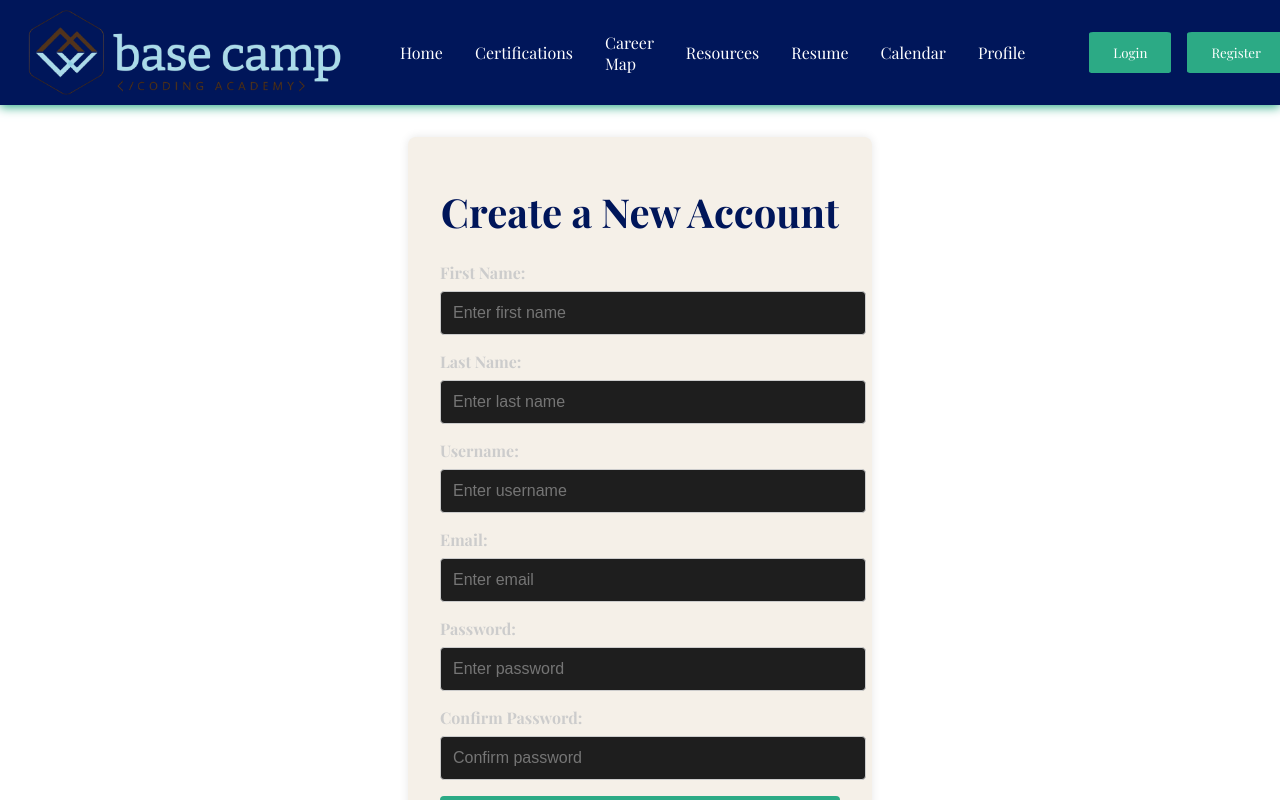
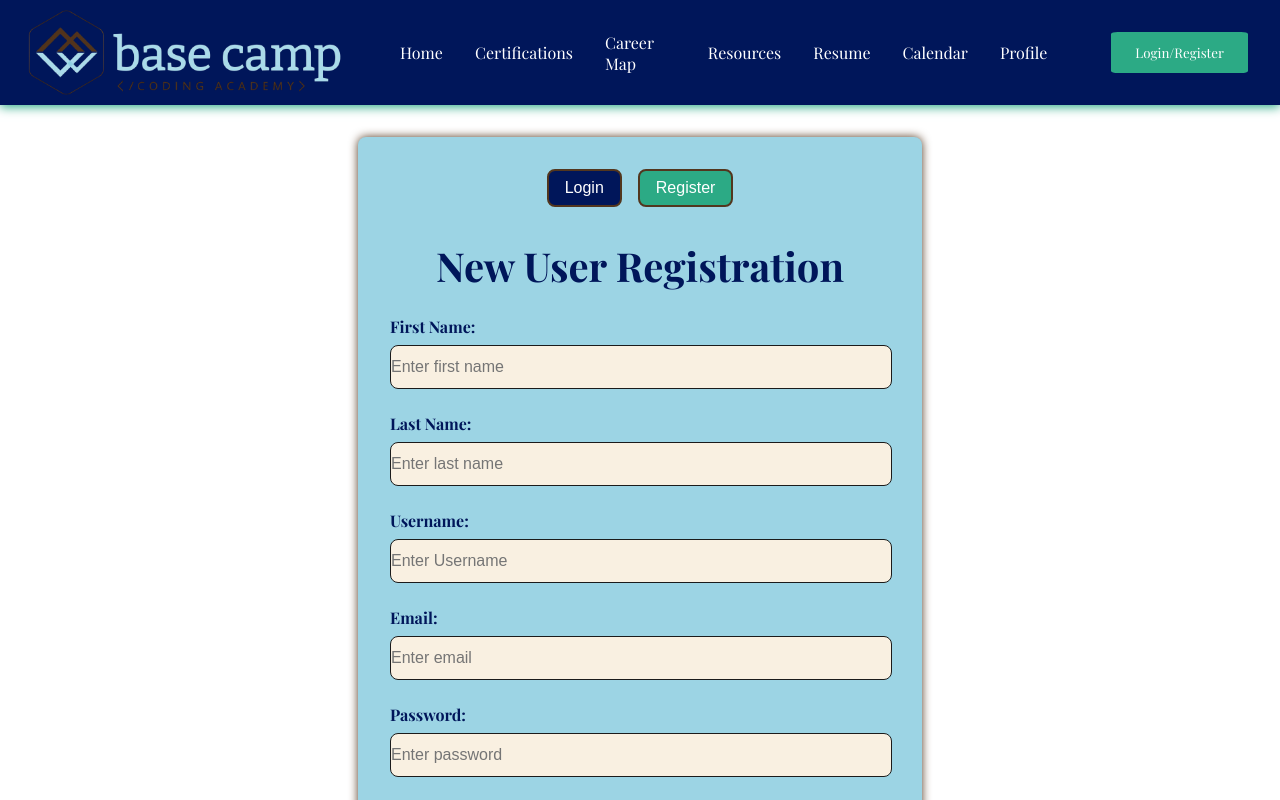
Before and after one commit to danielchristy/Endpoint-Toolkit-Frontend, a React (Create React App) app: page /register in a window 1280 px wide. Both pictures are taken after a click on the button "Register". Shown: the top 800 px of the page. Built offline with nearby package versions, Linux system fonts and the light colour scheme; no server answers.

Commit message:
more navbar styling, still working on routing/registration issues. pushing changes for career map page for spencer

```diff
--- a/src/components/NavBar/NavBar.css
+++ b/src/components/NavBar/NavBar.css
@@ -65,7 +65,7 @@
     /* justify-content: space-between; */
 }
 
-.register-button,
+/* .register-button, */
 .login-button {
     background-color: var(--wwg-green);
     color: var(--plain-white);
@@ -81,7 +81,7 @@
     display: inline-block;
 }
 
-.register-button:hover,
+/* .register-button:hover, */
 .login-button:hover {
     opacity: 0.8;
 }
--- a/src/components/NavBar/NavBar.jsx
+++ b/src/components/NavBar/NavBar.jsx
@@ -22,8 +22,8 @@ function NavBar() {
                     <li><a href="/profile">Profile</a></li>
                 </ul>
                 <ul className='user-actions'>
-                    <li><button className="login-button" a href="/login">Login</button></li>
-                    <li><button className="register-button" a href="/register">Register</button></li>
+                    <li><button className="login-button" onClick={() => "/login"}>Login/Register</button></li>
+                    {/* <li><button className="register-button" a href="/register">Register</button></li> */}
                 </ul>
             </div>
         </nav>
--- a/src/pages/CareerMap/CareerMapUtils/careerUtils.js
+++ b/src/pages/CareerMap/CareerMapUtils/careerUtils.js
@@ -63,7 +63,7 @@ export const getJobs = async (keyword) => {
 export const getJobDetails = async (onetCode) => {
     try {
         const response = await fetch(
-            `${BASE_URL}/occupation/${ORG_ID}/${onetCode}/national/0/10`,
+            `http://localhost:3001/occupation/details/${onetCode}`,
             {
                 headers: {
                     'Accept': 'application/json',
--- a/src/pages/Registration/Registration.css
+++ b/src/pages/Registration/Registration.css
@@ -1,77 +1,98 @@
 @import '../../styles/variables.css';
 
-/* :root {
-    --color-background: #ffffff;
-    --color-text: #333333;
-    --color-heading: #2f4d8c;
-    --color-accent: #00a37f;
-    --font-heading: 'Playfair Display', serif;
-    --font-body: 'Playfair Display', serif;
-  } */
-
-  /* body {
-    margin: 0;
-    background-color: var(--color-background);
-    color: var(--color-text);
-    font-family: var(--font-body);
-  } */
-
-  /* h1, h2, h3, .heading {
-    color: var(--color-heading);
-    font-family: var(--font-heading);
-    margin-top: 0;
-  } */
-
-  /* Registration container styling */
 .registration-container {
-    max-width: 400px;
+  max-width: 500px;
   margin: 2rem auto;
   padding: 2rem;
-    background-color: var(--color-background);
-    box-shadow: 0 0 10px rgba(0, 0, 0, 0.1);
+  background-color: var(--bcca-secondary-blue);
+  box-shadow: 0 0 10px var(--bcca-brown);
   border-radius: 8px;
 }
 
-  /* Registration header */
-  .registration-container h2 {
+.registration-forms {
+  display: flex;
+  flex-direction: column;
+  gap: 2rem;
+  margin-bottom: 2rem;
+}
+
+.toggle-container {
+  display: flex;
+  justify-content: center;
+  gap: 1rem;
+  margin: 0;
+}
+
+.toggle-btn {
+  padding: 0.5rem 1rem;
+  border: 2px solid var(--bcca-brown);
+  background: var(--bcca-primary-blue);
+  color: var(--plain-white);
+  border-radius: 8px;
+  cursor: pointer;
+  font-size: 1rem;
+  transition: all 0.3s ease;
+}
+
+.toggle-btn:hover {
+  background: var(--wwg-green);
+  opacity: 0.8;
+}
+
+.toggle-btn.active {
+  background: var(--wwg-green);
+  color: var(--plain-white);
+}
+
+.login-form h2,
+.register-form h2 {
   text-align: center;
   margin-bottom: 1.5rem;
+  color: var(--bcca-primary-blue);
 }
 
-  /* Form Group */
 .form-group {
-    margin-bottom: 1rem;
+  margin-bottom: 1.5rem;
 }
 
 .form-group label {
   display: block;
   margin-bottom: 0.5rem;
   font-weight: bold;
+  color: var(--bcca-primary-blue);
 }
 
 .form-group input {
+  color: var(--plain-black);
   width: 100%;
-    padding: 0.75rem;
-    border: 1px solid #ccc;
-    border-radius: 4px;
+  padding: 0.75rem 0;
+  border: 1px solid var(--plain-black);
+  border-radius: 8px;
   font-size: 1rem;
+  background: var(--wwg-light-biege);
+  transition: all 0.3s ease;
 }
 
-  /* Accent Button for form submission */
-  button.btn-accent {
-    background-color: var(--wwg-green);
-    color: #fff;
+.form-group input:focus {
+  border-color: var(--wwg-green);
+  outline: none;
+}
+
+.submit-btn {
+  background: var(--wwg-green);
+  color: var(--plain-white);
   padding: 0.75rem 1.5rem;
-    border: none;
+  border: 2px solid var(--bcca-brown);
   cursor: pointer;
-    border-radius: 4px;
+  border-radius: 8px;
   font-size: 1rem;
   display: block;
   width: 100%;
-    margin-top: 1rem;
+  margin-top: 2rem;
+  transition: opacity 0.3s ease;
 }
 
-  button.btn-accent:hover {
+.submit-btn:hover {
   opacity: 0.8;
 }
 
--- a/src/pages/Registration/Registration.jsx
+++ b/src/pages/Registration/Registration.jsx
@@ -12,9 +12,11 @@ function Registration() {
   const [confirmPassword, setConfirmPassword] = useState('');
   const [error, setError] = useState('');
 
+  const [isLogin, setIsLogin] = useState(true);
+
   const navigate = useNavigate();
 
-  const handleSubmit = async (e) => {
+  const handleRegister = async (e) => {
     e.preventDefault();
     setError('');
 
@@ -48,12 +50,85 @@ function Registration() {
     }
   };
 
+  const handleLogin = async (e) => {
+    e.preventDefault();
+    setError('');
+
+    if (!email || !password) {
+      setError('Please fill out all fields');
+      return;
+    }
+
+    try {
+      const response = await axios.post('http://localhost:5000/api/login', {
+        email,
+        password
+      });
+
+      if (response.data) {
+        if (response.data.token) {
+          localStorage.setItem('token', response.data.token);
+        }
+        navigate('/profile');
+      }
+    } catch (err) {
+      setError(err.response?.data?.message || 'failed to login.');
+    }
+  };
+
   return (
     <div className='registration-container'>
-      <h2>Create a New Account</h2>
+      <div className='registration-forms'>
+        <div className='toggle-container'>
+          <button className={`toggle-btn ${isLogin ? 'active' : ''}`}
+          onClick={() => setIsLogin(true)}>Login</button>
+          <button className={`toggle-btn ${!isLogin ? 'active' : ''}`}
+          onClick={() => setIsLogin(false)}>Register</button>
+        </div>
+      </div>
+
     {error && <p className='error-message'>{error}</p>}
 
-      <form onSubmit={handleSubmit}>
+    {isLogin ? (
+      <form onSubmit={handleLogin} className='login-form'>
+        <h2>Existing User Login</h2>
+        <div className='form-group'>
+          <label htmlFor='userEmail'>Email:</label>
+          <input
+            type='email'
+            id='userEmail'
+            value={email}
+            onChange={(e) => setEmail(e.target.value)}
+            placeholder='Enter email'
+          />
+        </div>
+
+        <div className='form-group'>
+          <label htmlFor='username'>Username:</label>
+          <input
+            type='username'
+            id='username'
+            value={email}
+            onChange={(e) => setUsername(e.target.value)}
+            placeholder='Enter username'
+          />
+        </div>
+
+        <div className='form-group'>
+          <label htmlFor='userPassword'>Password:</label>
+          <input
+            type='password'
+            id='userPassword'
+            value={password}
+            onChange={(e) => setPassword(e.target.value)}
+            placeholder='Enter password'
+          />
+        </div>
+        <button type='submit' className='submit-btn'>Login</button>
+      </form>
+      ) : (
+        <form onSubmit={handleRegister} className='register-form'>
+          <h2>New User Registration</h2>
           <div className='form-group'>
             <label htmlFor='firstName'>First Name:</label>
             <input
@@ -77,11 +152,11 @@ function Registration() {
           <div className='form-group'>
             <label htmlFor='username'>Username:</label>
             <input
-            type='text'
+              type='username'
               id='username'
               value={username}
               onChange={(e) => setUsername(e.target.value)}
-            placeholder='Enter username'
+              placeholder='Enter Username'
             />
           </div>
           <div className='form-group'>
@@ -114,12 +189,10 @@ function Registration() {
               placeholder='Confirm password'
             />
           </div>
-        <button type='submit' className='btn-accent'>Register</button>
+
+          <button type='submit' className='submit-btn'>Register</button>
         </form>
-
-      <p className='login-link'>
-        Already have an account? <Link to='/login'>Login</Link>
-      </p>
+      )}
     </div>
   );
 }
--- a/src/pages/UserProfile/UserProfile.jsx
+++ b/src/pages/UserProfile/UserProfile.jsx
@@ -1,71 +1,119 @@
-// src/components/UserLogin/UserPage.jsx
 import React, { useState, useContext } from 'react';
 import { AuthContext } from '../../contexts/AuthContext';
 import { useNavigate } from 'react-router-dom';
 
-export default function UserPage() {
-  const [email, setEmail]       = useState('');
-  const [password, setPassword] = useState('');
-  const [error, setError]       = useState('');
-  const { login, loading }      = useContext(AuthContext);
-  const navigate                = useNavigate();
+import CertificationCards from '../../components/CertificationCards/CertificationCards';
+import './UserProfile.css';
 
-  const handleSubmit = async e => {
-    e.preventDefault();
-    setError('');
-    const result = await login(email, password);
-    if (result.success) {
-      navigate('/user/dashboard');
-    } else {
-      setError(result.message);
-    }
+const UserPage = () => {
+  const { user } = useContext(AuthContext);
+  const navigate = useNavigate();
+
+  const showQuestionnaire = () => {
+    navigate('/questionnaire');
   };
 
   return (
-    <div className="min-h-screen flex items-center justify-center bg-gradient-to-br from-indigo-50 to-teal-50 px-4">
-      <div className="w-full max-w-md bg-white rounded-2xl shadow-lg p-8 border-t-4 border-bccaBlue">
-        <h2 className="text-3xl font-extrabold text-bccaBlue mb-6 text-center">
-          BCCA Sign In
-        </h2>
+    <div className='user-page'>
+      test
+      <div className='settings-btn'>
+        put settings button here
+      </div>
 
-        {error && (
-          <div className="bg-red-100 text-red-700 px-4 py-2 rounded mb-4">
-            {error}
-          </div>
-        )}
+      <div className='user-info'>
+        <img src={user.profile_picture} alt="Profile" className='profile-picture' />
+        <div className='user-details-text'>
+          <p><strong>{user.first_name} {user.last_name}</strong> </p>
+          <p>other user details</p>
+        </div>
+      </div>
 
-        <form onSubmit={handleSubmit} className="space-y-5">
-          <div>
-            <label className="block mb-1 text-gray-700">Email</label>
-            <input
-              type="email"
-              value={email}
-              onChange={e => setEmail(e.target.value)}
-              required
-              className="w-full px-4 py-2 border border-gray-300 rounded-lg bg-gray-50 focus:outline-none focus:ring-2 focus:ring-bccaBlue"
-            />
+      <div className='dashboard'>
+        <h2 className='dashboard-title'>Dashboard</h2>
+        <div className='questionnaire-details'>
+          <p>Questionnaire Details</p>
+          <p>if user has no data from questionnaire - put link</p>
+          <p>if user has data from questionnaire - display results</p>
+        </div>
+
+        <div className='dashboard-content'>
+          <div className='certification-cards'>
+            <CertificationCards />
           </div>
 
-          <div>
-            <label className="block mb-1 text-gray-700">Password</label>
-            <input
-              type="password"
-              value={password}
-              onChange={e => setPassword(e.target.value)}
-              required
-              className="w-full px-4 py-2 border border-gray-300 rounded-lg bg-gray-50 focus:outline-none focus:ring-2 focus:ring-bccaBlue"
-            />
-          </div>
-
-          <button
-            type="submit"
-            disabled={loading}
-            className="w-full py-2 bg-bccaBlue hover:bg-indigo-700 text-white font-semibold rounded-lg transition"
-          >
-            {loading ? 'Signing in…' : 'Sign In'}
-          </button>
-        </form>
+        </div>
       </div>
     </div>
-  );
-}
+  )
+};
+
+export default UserPage;
+
+
+{/* // export default function UserPage() {
+//   const [email, setEmail]       = useState('');
+//   const [password, setPassword] = useState('');
+//   const [error, setError]       = useState('');
+//   const { login, loading }      = useContext(AuthContext);
+//   const navigate                = useNavigate();
+
+//   const handleSubmit = async e => {
+//     e.preventDefault();
+//     setError('');
+//     const result = await login(email, password);
+//     if (result.success) {
+//       navigate('/user/dashboard');
+//     } else {
+//       setError(result.message);
+//     }
+//   };
+
+//   return (
+//     <div className="min-h-screen flex items-center justify-center bg-gradient-to-br from-indigo-50 to-teal-50 px-4">
+//       <div className="w-full max-w-md bg-white rounded-2xl shadow-lg p-8 border-t-4 border-bccaBlue">
+//         <h2 className="text-3xl font-extrabold text-bccaBlue mb-6 text-center">
+//           BCCA Sign In
+//         </h2>
+
+//         {error && (
+//           <div className="bg-red-100 text-red-700 px-4 py-2 rounded mb-4">
+//             {error}
+//           </div>
+//         )}
+
+//         <form onSubmit={handleSubmit} className="space-y-5">
+//           <div>
+//             <label className="block mb-1 text-gray-700">Email</label>
+//             <input
+//               type="email"
+//               value={email}
+//               onChange={e => setEmail(e.target.value)}
+//               required
+//               className="w-full px-4 py-2 border border-gray-300 rounded-lg bg-gray-50 focus:outline-none focus:ring-2 focus:ring-bccaBlue"
+//             />
+//           </div>
+
+//           <div>
+//             <label className="block mb-1 text-gray-700">Password</label>
+//             <input
+//               type="password"
+//               value={password}
+//               onChange={e => setPassword(e.target.value)}
+//               required
+//               className="w-full px-4 py-2 border border-gray-300 rounded-lg bg-gray-50 focus:outline-none focus:ring-2 focus:ring-bccaBlue"
+//             />
+//           </div>
+
+//           <button
+//             type="submit"
+//             disabled={loading}
+//             className="w-full py-2 bg-bccaBlue hover:bg-indigo-700 text-white font-semibold rounded-lg transition"
+//           >
+//             {loading ? 'Signing in…' : 'Sign In'}
+//           </button>
+//         </form>
+//       </div>
+//     </div>
+//   );
+// }
+ }*/}
```
Also changed, not shown: src/App.js (+18 -9 lines), src/pages/CareerMap/CareerMap.jsx (+16 -21 lines), src/pages/UserProfile/UserProfile.css (+26 -5 lines). Lines whose indentation alone changed are shown as unchanged.
